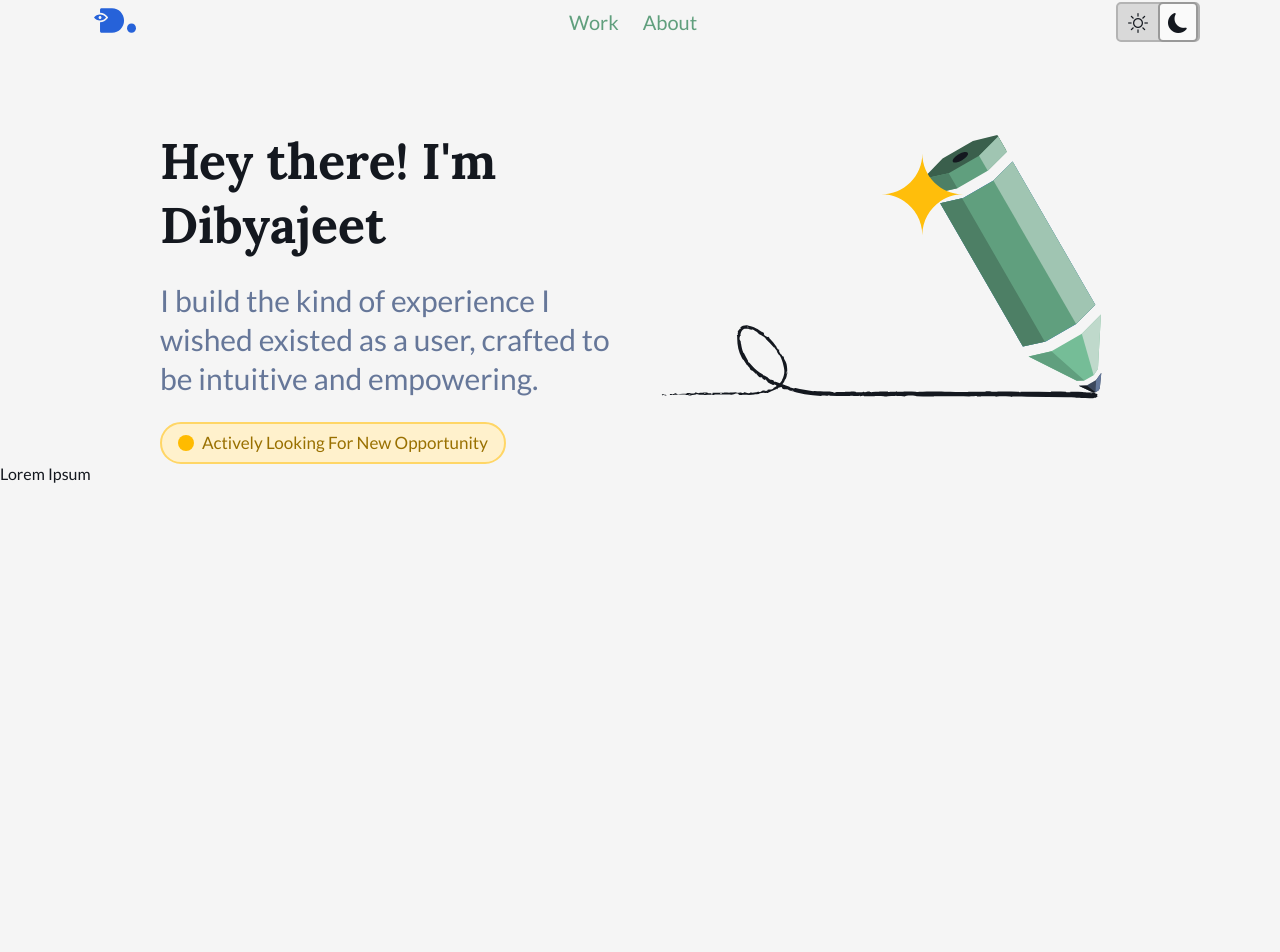
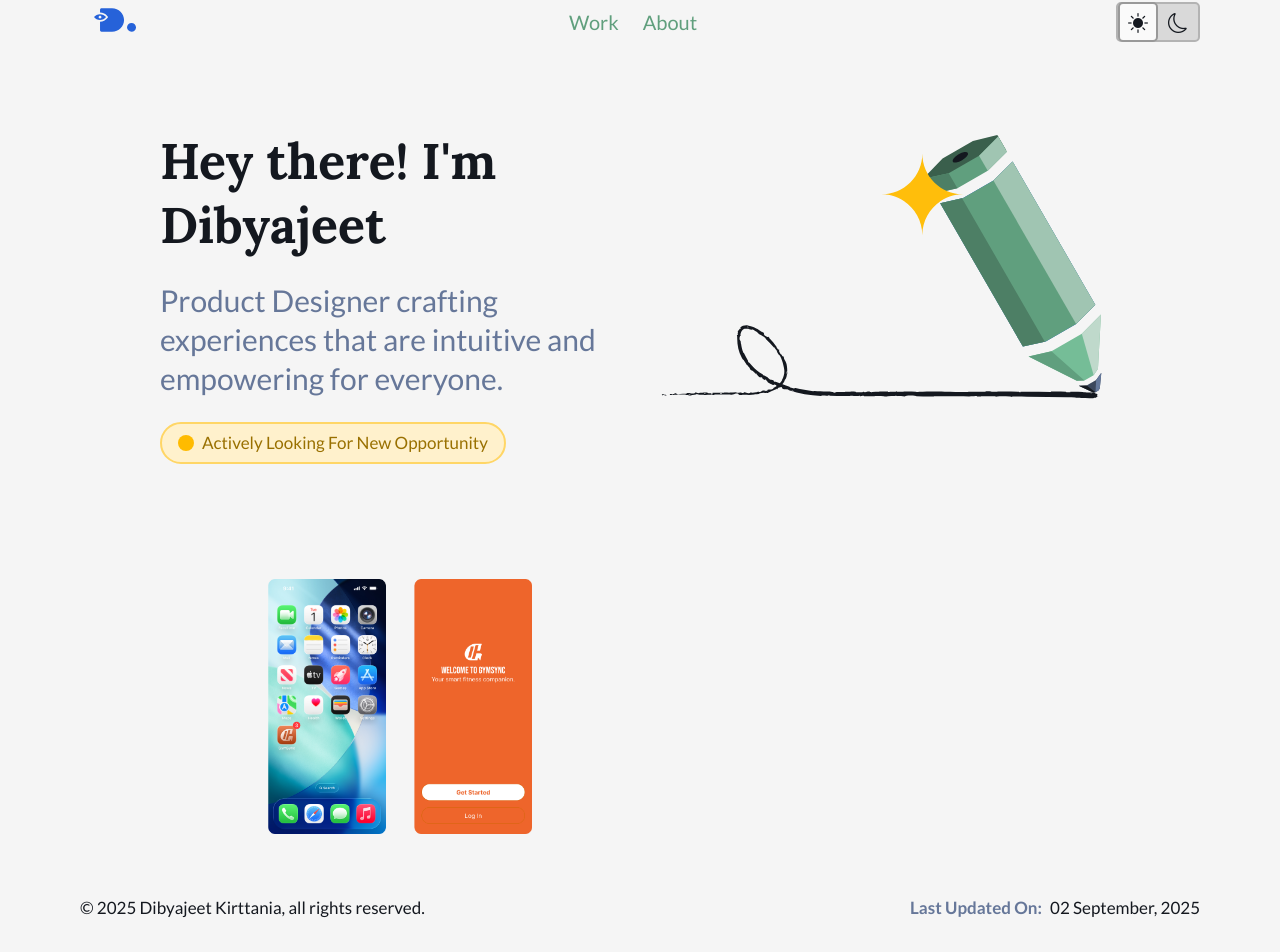
Before and after one commit to dibyajeetk/react-convert-dibyajeet-dot-in, a React (Vite) app: page / in a window 1280 px wide. Shown: the part 53-1005 px from the top of the page. Before the commit the page ends 800 px from the top, so only its background shows below. Built offline with nearby package versions, Linux system fonts and the light colour scheme.

Commit message:
Feat: Worked on Project Grid, Stuck on card hover state

```diff
--- a/src/components/Footer.jsx
+++ b/src/components/Footer.jsx
@@ -1,8 +1,12 @@
+import "../css/Footer.css";
 function Footer() {
   return (
-    <div>
-      <p>Lorem Ipsum</p>
-    </div>
+    <footer>
+      <p>&copy; 2025 Dibyajeet Kirttania, all rights reserved.</p>
+      <p>
+        <span className="emphasis">Last updated on:</span>02 September, 2025
+      </p>
+    </footer>
   );
 }
 
--- a/src/components/NavBar.jsx
+++ b/src/components/NavBar.jsx
@@ -2,8 +2,13 @@ import dibyajeetLogo from "../assets/logo.svg";
 import ToggleButton from "./ToggleButton";
 import { Link } from "react-router-dom";
 import "../css/NavBar.css";
+import React, { useState } from "react";
 
 function NavBar() {
+  const [isActive, setActive] = useState(false);
+  const handleActiveState = () => {
+    setActive(!isActive);
+  };
   return (
     <nav className="nav-bar">
       <div className="logo">
--- /dev/null
+++ b/src/components/ProjectCard.jsx
@@ -0,0 +1,29 @@
+import "../css/ProjectCard.css";
+function ProjectCard() {
+  return (
+    <div className="card-container">
+      <div className="default-state">
+        <img
+          className="cover-image"
+          src="./src/assets/test-cover.png"
+          alt="project title"
+        />
+      </div>
+      <div className="hover-state">
+        <h2 className="project-title">Admin Settings Redesign</h2>
+        <p className="project-description">
+          Lorem, ipsum dolor sit amet consectetur adipisicing elit. Cumque
+          laboriosam a deleniti magni sunt nostrum.
+        </p>
+        <div className="tags-container">
+          <span className="tag">
+            <i className="bi bi-hash sm-icon"></i>
+            <p className="tag-text">ui design</p>
+          </span>
+        </div>
+      </div>
+    </div>
+  );
+}
+
+export default ProjectCard;
--- a/src/components/ToggleButton.jsx
+++ b/src/components/ToggleButton.jsx
@@ -9,14 +9,14 @@ function ToggleButton() {
   };
   return (
     <div className="toggle-mode-btn" onClick={handleToggle}>
+      <span className={isDarkMode ? "mode" : "active mode"}>
+        <i
+          className={isDarkMode ? "bi bi-sun icon" : "bi bi-sun-fill icon"}
+        ></i>
+      </span>
       <span className={isDarkMode ? "active mode" : "mode"}>
         <i
-          className={isDarkMode ? "bi bi-sun-fill icon" : "bi bi-sun icon"}
-        ></i>
-      </span>
-      <span className={isDarkMode ? "mode" : "active mode"}>
-        <i
-          className={isDarkMode ? "bi bi-moon icon" : "bi bi-moon-fill icon"}
+          className={isDarkMode ? "bi bi-moon-fill icon" : "bi bi-moon icon"}
         ></i>
       </span>
     </div>
--- a/src/css/App.css
+++ b/src/css/App.css
@@ -1,4 +1,5 @@
 .main-content {
   margin: 0 auto;
   max-width: 960px;
+  overflow-x: hidden;
 }
--- /dev/null
+++ b/src/css/Footer.css
@@ -0,0 +1,11 @@
+footer {
+  display: flex;
+  justify-content: space-between;
+  padding: 2.5rem 5rem;
+}
+.emphasis {
+  font-weight: 600;
+  margin-right: 0.5rem;
+  color: var(--text-color-light-secondary);
+  text-transform: capitalize;
+}
--- a/src/css/Home.css
+++ b/src/css/Home.css
@@ -18,12 +18,12 @@
 }
 .greet-text {
   font-family: "Lora", serif;
-  font-size: 50px;
+  font-size: var(--font-size-xl);
   margin-bottom: 1.5rem;
 }
 .greet-content {
   font-family: "Lato", sans-serif;
-  font-size: 30px;
+  font-size: var(--font-size-l);
   line-height: 1.3;
   color: var(--text-color-light-secondary);
   margin-bottom: 1.5rem;
@@ -53,3 +53,12 @@
   background-color: var(--yellow-500);
   border-radius: 100%;
 }
+
+.project-grid {
+  margin-top: var(--spacing-xl);
+  width: 100%;
+  height: auto;
+  overflow-x: hidden;
+  display: grid;
+  grid-template-columns: 1fr 1fr;
+}
--- /dev/null
+++ b/src/css/ProjectCard.css
@@ -0,0 +1,53 @@
+.card-container {
+  background-color: var(--surface-color-light-secondary);
+  overflow-x: hidden;
+  aspect-ratio: 1.618 / 1;
+
+  display: inline-flex;
+  flex-direction: column;
+  justify-content: center;
+}
+
+.project-description {
+  margin-top: var(--spacing-xs);
+  font-size: var(--font-size-m);
+  line-height: 1.5;
+  color: var(--text-color-light-secondary);
+}
+
+.project-title {
+  font-size: var(--font-size-l);
+  line-height: 1.3;
+  font-weight: 600;
+}
+
+.tags-container {
+  margin-top: var(--spacing-s);
+}
+.tag-text {
+  font-size: var(--font-size-sm);
+  line-height: 1.3;
+  text-transform: uppercase;
+  color: var(--text-color-light-tertiary);
+}
+
+.tag {
+  display: inline-flex;
+  padding: var(--spacing-xxs) var(--spacing-xs);
+  background-color: var(--surface-color-light-quaternary);
+  border-radius: 1rem;
+}
+
+.sm-icon {
+  font-size: 15px;
+  color: var(--text-color-light-tertiary);
+}
+
+.hover-state {
+  display: none;
+  padding: var(--spacing-m);
+}
+.cover-image {
+  object-fit: cover;
+  width: 100%;
+}
--- a/src/css/index.css
+++ b/src/css/index.css
@@ -4,15 +4,6 @@
   box-sizing: border-box;
 }
 :root {
-  font-family: "Lato", sans-serif;
-  color-scheme: light dark;
-  background-color: var(--surface-color-light-primary);
-  color: var(--text-color-light-primary);
-  font-synthesis: none;
-  text-rendering: optimizeLegibility;
-  -webkit-font-smoothing: antialiased;
-  -moz-osx-font-smoothing: grayscale;
-
   /* Variables Declaration */
   /* Colors */
 
@@ -20,6 +11,7 @@
   --surface-color-light-primary: hsla(0, 0%, 96%, 1);
   --surface-color-light-secondary: hsla(0, 0%, 98%, 1);
   --surface-color-light-turnary: hsla(0, 0%, 85%, 1);
+  --surface-color-light-quaternary: hsla(0, 0%, 93%, 1); /* background tags */
   --surface-color-dark-primary: hsla(220, 10%, 20%, 1);
 
   /* Border Color */
@@ -29,6 +21,7 @@
   /* Text Color */
   --text-color-light-primary: hsla(220, 20%, 10%, 1);
   --text-color-light-secondary: hsla(220, 20%, 50%, 1);
+  --text-color-light-tertiary: hsla(220, 20%, 45%, 1);
 
   /* Semantic Color */
   --yellow-100: hsla(44, 100%, 90%, 1);
@@ -38,6 +31,32 @@
   --brand-blue-500: hsla(220, 70%, 50%, 1);
   --green-500: hsla(148, 25%, 50%, 1);
 
+  /* Font Sizes */
+  --font-size-sm: 14px;
+  --font-size-m: 17px; /*base Bont*/
+  --font-size-l: 30px;
+  --font-size-xl: 50px;
+
   /* Border Radius */
   --border-radius-xs: 5px;
+
+  /* Spacing */
+  --spacing-xxs: 0.25rem;
+  --spacing-xs: 0.5rem;
+  --spacing-s: 1rem;
+  --spacing-m: 2rem;
+  --spacing-l: 3rem;
+  --spacing-xl: 6rem;
 }
+
+body {
+  font-family: "Lato", sans-serif;
+  font-size: var(--font-size-m);
+  color-scheme: light dark;
+  background-color: var(--surface-color-light-primary);
+  color: var(--text-color-light-primary);
+  font-synthesis: none;
+  text-rendering: optimizeLegibility;
+  -webkit-font-smoothing: antialiased;
+  -moz-osx-font-smoothing: grayscale;
+}
--- a/src/pages/Home.jsx
+++ b/src/pages/Home.jsx
@@ -1,4 +1,6 @@
 import "../css/Home.css";
+import ProjectCard from "../components/ProjectCard";
+
 function Home() {
   return (
     <>
@@ -6,8 +8,8 @@ function Home() {
         <span className="text-col">
           <h1 className="greet-text">Hey there! I'm Dibyajeet</h1>
           <p className="greet-content">
-            I build the kind of experience I wished existed as a user, crafted
-            to be intuitive and empowering.
+            Product Designer crafting experiences that are intuitive and
+            empowering for everyone.
           </p>
           <span className="status-badge">
             <span className="dot"></span>
@@ -22,7 +24,9 @@ function Home() {
           />
         </span>
       </div>
-      <div className="project-grid"></div>
+      <div className="project-grid">
+        <ProjectCard />
+      </div>
     </>
   );
 }
```
Also changed, not shown: src/assets/test-cover.png (added).
